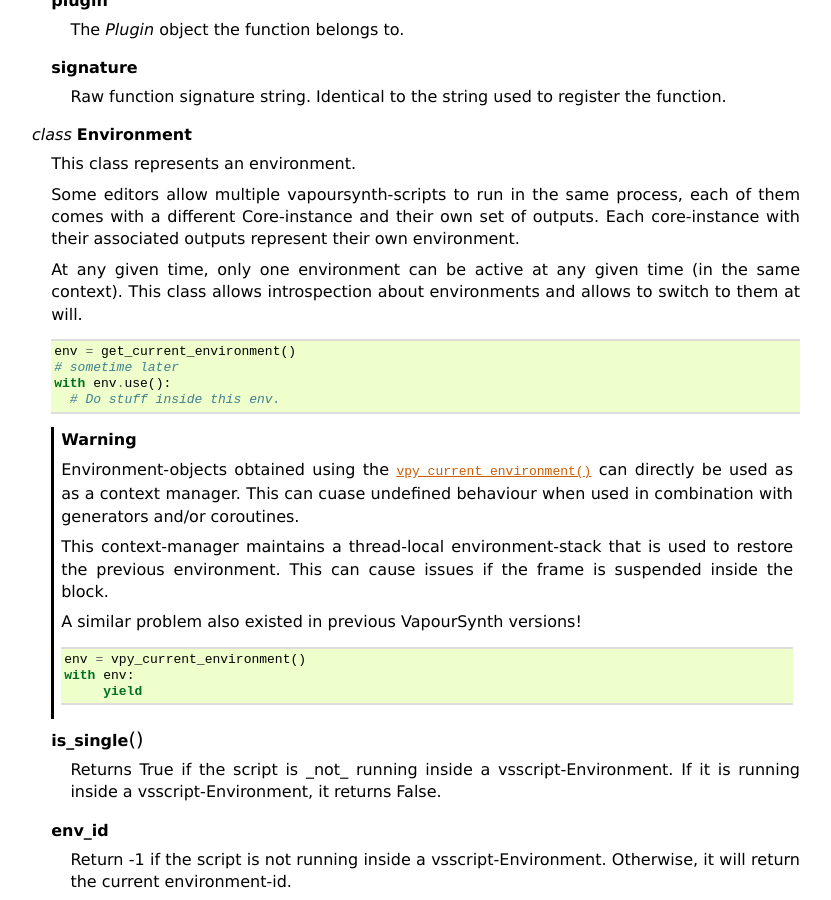
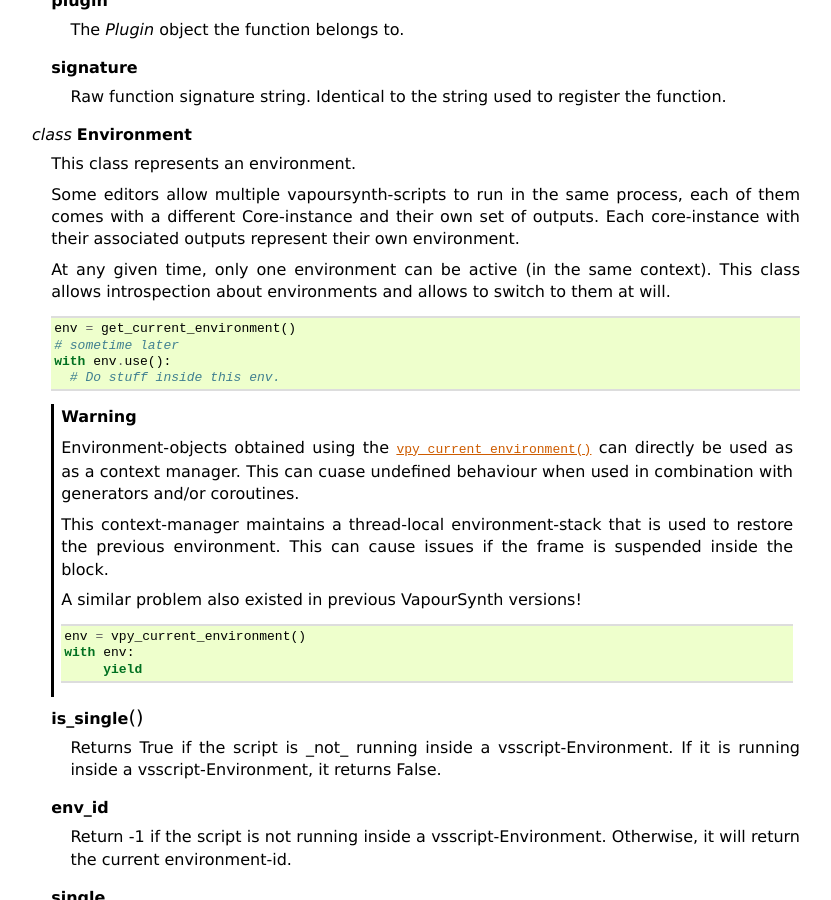
Before and after one commit to vapoursynth/vapoursynth, a Sphinx documentation site: the page built from doc/pythonreference.rst, in a window 1280 px wide and 900 px high, scrolled down 9152 px. Shown: the whole window, without its empty margins (48-879 px from the left). Built offline with Sphinx 7.4.7, drawn with Linux system fonts in a browser that asks for light colours; formulas are drawn with MathJax 3.

Commit message:
Fix typo pt. 2

```diff
--- a/doc/pythonreference.rst
+++ b/doc/pythonreference.rst
@@ -518,7 +518,7 @@
    Some editors allow multiple vapoursynth-scripts to run in the same process, each of them comes with a different Core-instance and
    their own set of outputs. Each core-instance with their associated outputs represent their own environment.
 
-   At any given time, only one environment can be active at any given time (in the same context). This class allows introspection about
+   At any given time, only one environment can be active (in the same context). This class allows introspection about
    environments and allows to switch to them at will.
 
    .. code::
```
